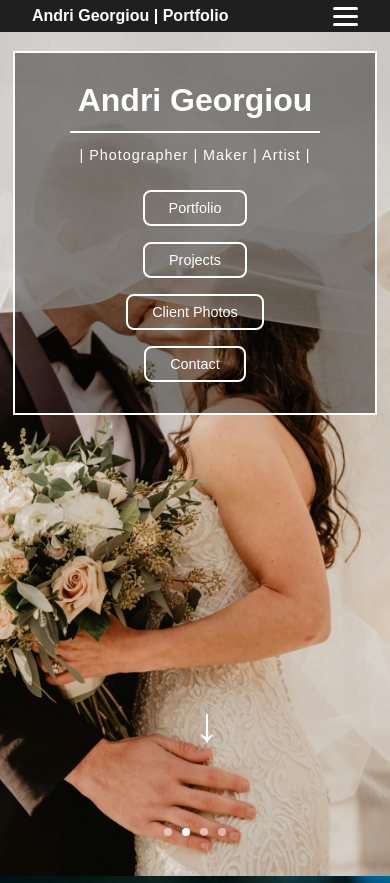
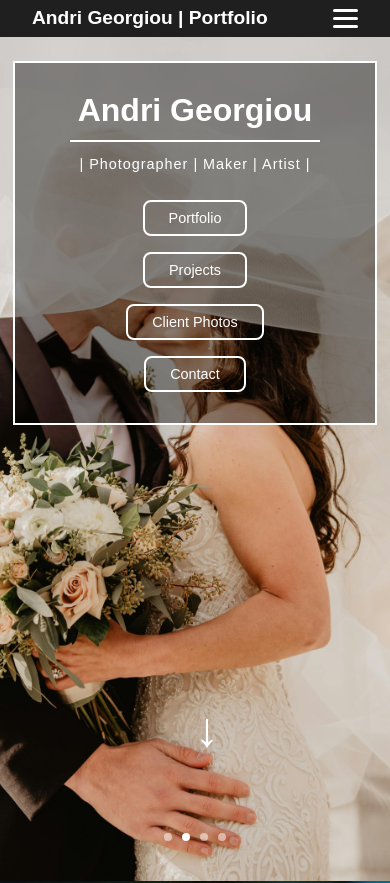
Before and after one commit to VictorySpecificationII/flowersbythebed-photography, a React (Vite) app: page / in a window 390 px wide. Shown: the top 883 px of the page. Built offline with nearby package versions, Linux system fonts and the light colour scheme.

Commit message:
topbar mobile specific adjustments

```diff
--- a/src/styles/TopBar.css
+++ b/src/styles/TopBar.css
@@ -80,4 +80,15 @@
   .hamburger {
     display: flex;
   }
+
+  /* Additions for mobile logo scaling and spacing */
+  .logo {
+    font-size: 1.2rem;   /* slightly bigger on mobile */
+    flex: 1;             /* take available space */
+    text-align: left;    /* keep aligned to left */
+  }
+
+  .hamburger {
+    margin-left: auto;   /* push hamburger to the right */
+  }
 }
```
